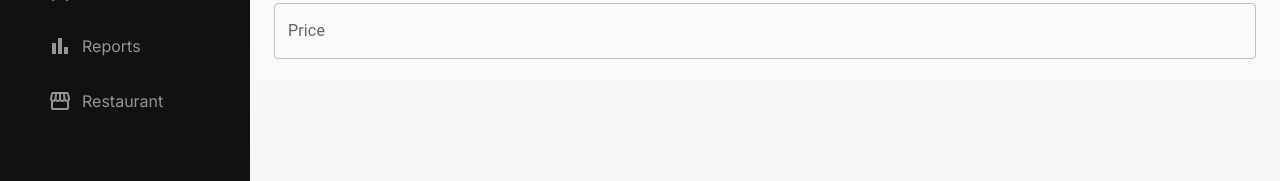
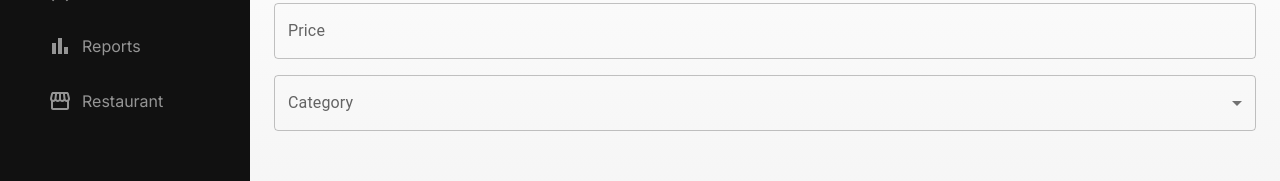
Before and after one commit to Lexeor/qr-restorator-next, a Next.js app: page /dishes/new in a window 1280 px wide. Shown: the part 283-464 px from the top of the page. Built offline with nearby package versions, Linux system fonts and the light colour scheme.

Commit message:
add form Selector

```diff
--- a/components/Forms/DishForm/DishForm.tsx
+++ b/components/Forms/DishForm/DishForm.tsx
@@ -3,6 +3,7 @@
 import React, { useState } from "react";
 import { Grid, TextField } from "@mui/material";
 import { useForm, Form } from "../../../hooks/useForm";
+import Controls from "../controls/Controls";
 
 type DishFormProps = {
   dish?: {
@@ -23,7 +24,9 @@ const initialValues = {
 };
 
 function DishForm({ dish }: DishFormProps) {
-  const { values, setValues, handleInputChange } = useForm({ initialValues });
+  const { values, setValues, handleInputChange, handleSelectChange } = useForm({
+    initialValues,
+  });
 
   return (
     <Form>
@@ -49,6 +52,18 @@ function DishForm({ dish }: DishFormProps) {
           value={values.price}
           onChange={handleInputChange}
         />
+        <Controls.Select
+          name="categoryId"
+          label="Category"
+          value={values.categoryId}
+          onChange={handleSelectChange}
+          options={[
+            { id: 0, name: "Breakfast" },
+            { id: 1, name: "Main" },
+            { id: 2, name: "Soup" },
+            { id: 3, name: "Salad" },
+          ]}
+        />
       </Grid>
     </Form>
   );
--- /dev/null
+++ b/components/Forms/controls/Controls.tsx
@@ -0,0 +1,7 @@
+import Select from "./Select";
+
+const Controls = {
+  Select,
+};
+
+export default Controls;
--- /dev/null
+++ b/components/Forms/controls/Select.tsx
@@ -0,0 +1,37 @@
+import {
+  FormControl,
+  InputLabel,
+  MenuItem,
+  Select as MuiSelect,
+} from "@mui/material";
+import { SelectChangeEvent } from "@mui/material/Select";
+
+type Option = { id: number; name: string };
+
+type Props = {
+  name: string;
+  label: string;
+  value: string;
+  onChange: (event: SelectChangeEvent) => void;
+  options: Option[];
+};
+
+function Select(props: Props) {
+  const { name, label, value, onChange, options } = props;
+
+  return (
+    <FormControl variant="outlined">
+      <InputLabel>{label}</InputLabel>
+      <MuiSelect label={label} name={name} value={value} onChange={onChange}>
+        <MenuItem value="">None</MenuItem>
+        {options.map((item: Option) => (
+          <MenuItem key={item.id} value={item.id}>
+            {item.name}
+          </MenuItem>
+        ))}
+      </MuiSelect>
+    </FormControl>
+  );
+}
+
+export default Select;
--- a/hooks/useForm.tsx
+++ b/hooks/useForm.tsx
@@ -1,4 +1,5 @@
 import { useState } from "react";
+import { SelectChangeEvent } from "@mui/material/Select";
 
 type UseFormProps = {
   initialValues: {
@@ -21,7 +22,15 @@ function useForm({ initialValues }: UseFormProps) {
     });
   };
 
-  return { values, setValues, handleInputChange };
+  const handleSelectChange = (e: SelectChangeEvent) => {
+    const { name, value } = e.target;
+    setValues({
+      ...values,
+      [name]: value,
+    });
+  };
+
+  return { values, setValues, handleInputChange, handleSelectChange };
 }
 
 export default function Form({ children }: { children: React.ReactNode }) {
```
